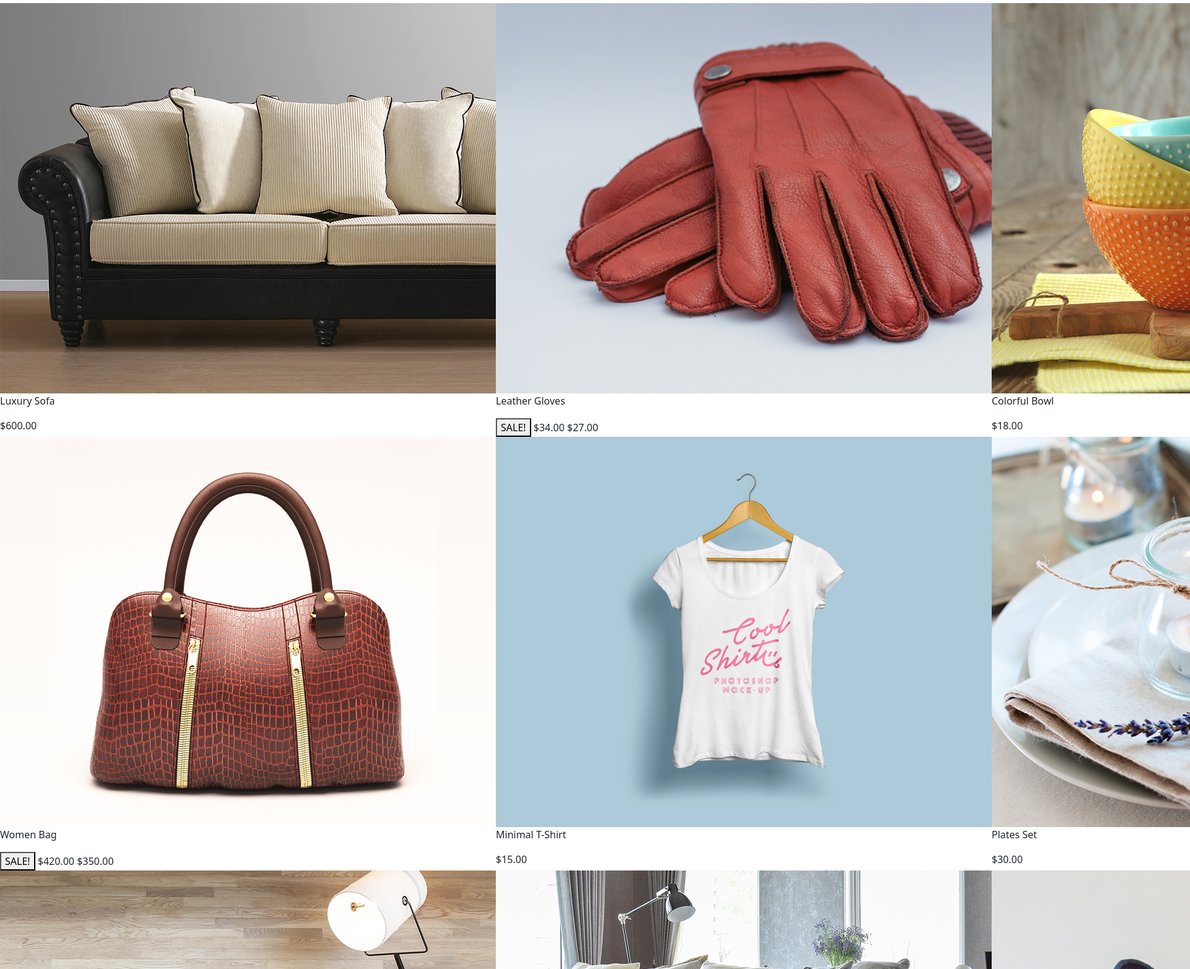
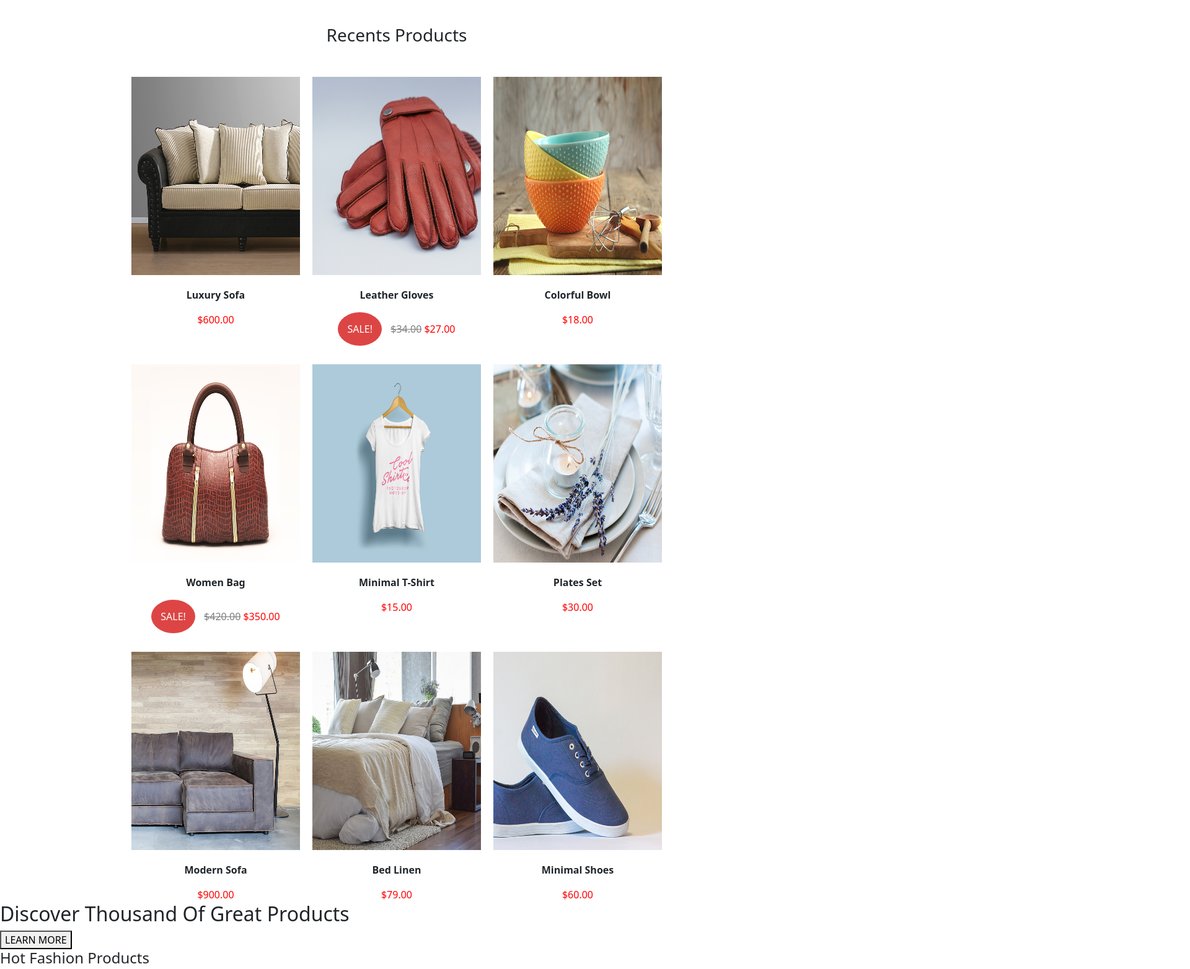
Before and after one commit to Jonathan-HL/Projet-JS-Emporium, a website: page index.html in a window 1280 px wide. Shown: the part 1200-2764 px from the top of the page at 62% size, 1920 px wide, since content can reach past the window. Drawn offline with Linux system fonts and the light colour scheme.

Commit message:
Fin Section 2

```diff
--- a/index.html
+++ b/index.html
@@ -56,7 +56,7 @@
     <section>
         <h3>Recents Products</h3>
         <!-- Big div 1 -->
-        <div class="d-flex">
+        <div class="d-flex row1">
             <div>
                 <img src="./public/img/products_mini/product-luxry-sofa.jpg" alt="luxury">
                 <p>Luxury Sofa</p>
@@ -66,10 +66,10 @@
             <div>
             <img src="./public/img/products_mini/product-gloves.jpg" alt="gloves">
             <p>Leather Gloves</p>
-            <button>SALE!</button>
+            <button class="sale">SALE!</button>
             <span class="gris">$34.00</span>
             <span>$27.00</span>
-            </div>
+        </div>
 
             <div>
             <img src="./public/img/products_mini/product-cups.jpg" alt="cups">
@@ -79,11 +79,11 @@
         </div>
         <!-- Fin Big Div 1 -->
         <!-- Big Div 2 -->
-    <div class="d-flex">
+    <div class="d-flex row2">
         <div>
             <img src="./public/img/products_mini/product-bag.jpg" alt="bag">
             <p>Women Bag</p>
-            <button>SALE!</button>
+            <button class="sale">SALE!</button>
             <span class="gris">$420.00</span>
             <span>$350.00</span>
         </div>
@@ -102,7 +102,7 @@
     </div>
     <!-- Fin Big Div 2 -->
     <!-- Big Div 3 -->
-    <div class="d-flex">
+    <div class="d-flex row3">
         <div>
             <img src="./public/img/products_mini/product-modern-sofa.jpg" alt="morder-sofa">
             <p>Modern Sofa</p>
--- a/src/sass/modules/_section2.sass
+++ b/src/sass/modules/_section2.sass
@@ -0,0 +1,81 @@
+section
+    &:nth-of-type(2)
+        margin-top: 6%
+        margin-right: 15%
+        margin-left: 15%
+        text-align: center
+        h3
+            text-align: center
+            margin-bottom: 50px
+        p
+            margin-top: 20px
+            font-weight: bolder
+        span
+            color: red
+        .gris
+            text-decoration: line-through
+            opacity: 0.5
+            color: black
+        .sale
+            border-radius: 50%
+            padding: 15px
+            color: white
+            background-color: #DD4545
+            border: none
+            margin-right: 10px
+        .row1
+            margin-right: 10px
+            margin-left: 10px
+        img[alt="luxury"]
+            width: 100%
+            height: 40vh
+            padding-left: 10px
+            padding-right: 10px
+        img[alt="gloves"]
+            width: 100%
+            height: 40vh
+            padding-left: 10px
+            padding-right: 10px
+        img[alt="cups"]
+            width: 100%
+            height: 40vh
+            padding-left: 10px
+            padding-right: 10px
+        .row2
+            margin-top: 30px
+            margin-right: 10px
+            margin-left: 10px
+        img[alt="bag"]
+            width: 100%
+            height: 40vh
+            padding-left: 10px
+            padding-right: 10px
+        img[alt="T-Shirt"]
+            width: 100%
+            height: 40vh
+            padding-left: 10px
+            padding-right: 10px
+        img[alt="plates"]
+            width: 100%
+            height: 40vh
+            padding-left: 10px
+            padding-right: 10px
+        .row3
+            margin-top: 30px
+            margin-right: 10px
+            margin-left: 10px
+        img[alt="morder-sofa"]
+            width: 100%
+            height: 40vh
+            padding-left: 10px
+            padding-right: 10px
+        img[alt="bed"]
+            width: 100%
+            height: 40vh
+            padding-left: 10px
+            padding-right: 10px
+        img[alt="shoes"]
+            width: 100%
+            height: 40vh
+            padding-left: 10px
+            padding-right: 10px
```
Also changed, not shown: public/css/app.css, 1 other file.
